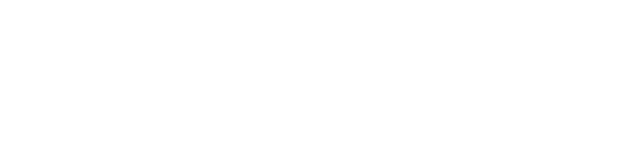
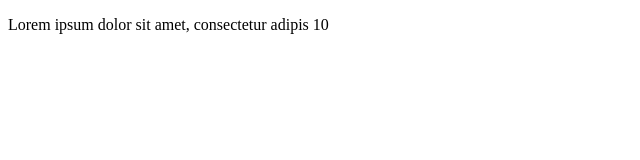
Before and after one commit to danielaroldan/test-repositorio, a plain HTML site: page index.html in a window 1280 px wide. Shown: the whole page, without its empty margins (0-640 px from the left). Drawn offline with Linux system fonts and the light colour scheme.

Commit message:
agregado div contenedor

```diff
--- a/index.html
+++ b/index.html
@@ -9,7 +9,12 @@
 </head>
 
 <body>
-
+    <! -- DIV CONTENEDOR 1-->
+    <div class="container">
+        <div class="row">
+            <p>Lorem ipsum dolor sit amet, consectetur adipis 10
+            </p>
+        </div>
 </body>
 
 </html>
```
